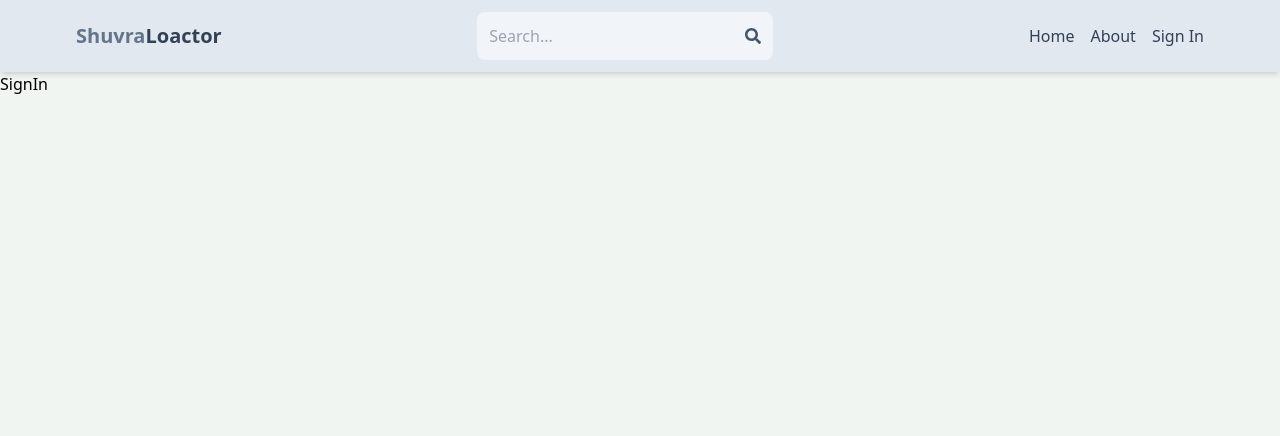
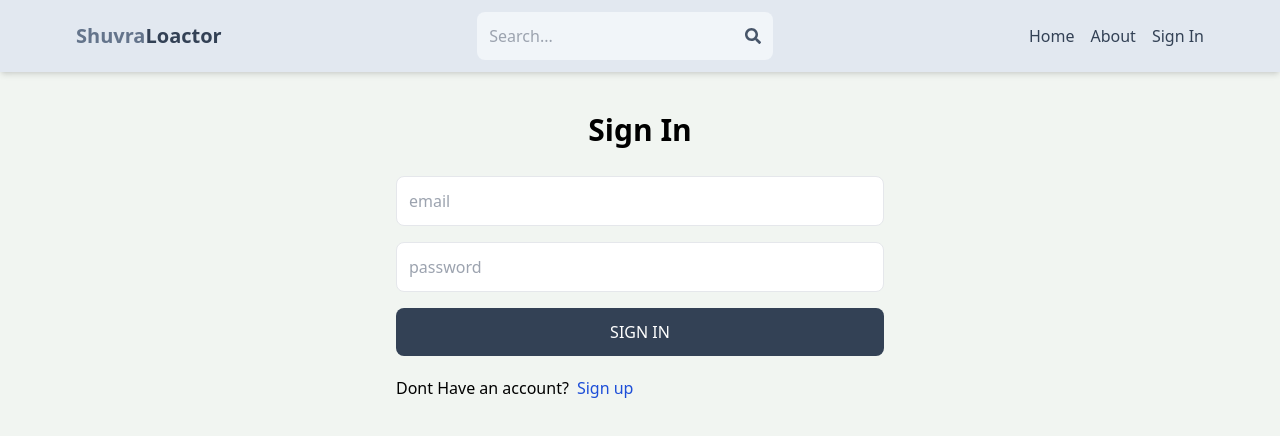
Before and after one commit to shuvra442/MARN-LOCATOR, a React (Vite) app: page /signin in a window 1280 px wide. Shown: the top 436 px of the page. Built offline with nearby package versions, Linux system fonts and the light colour scheme.

Commit message:
complte signin page functionality and UI

```diff
--- a/src/pages/SignIn.jsx
+++ b/src/pages/SignIn.jsx
@@ -1,9 +1,82 @@
-import React from 'react'
+import { useState } from "react";
+import { Link, useNavigate} from "react-router-dom";
 
 export default function SignIn() {
+  const [formData, setFormData] = useState({});
+  const [error, setError] = useState(null);
+  const [loading, setLoading] = useState(false);
+
+  // navigate : move to a specific page
+  const navigate = useNavigate();
+
+  // this handler fetch formdata data
+  const handleChange = (e) => {
+    setFormData({ ...formData, [e.target.id]: e.target.value });
+  };
+
+  //  submit formdata
+  const handleSubmit = async (e) => {
+    e.preventDefault();
+    try {
+      setLoading(true);
+      const res = await fetch("/api/auth/signin", {
+        method: "POST",
+        headers: {
+          "Content-Type": "application/json",
+        },
+        body: JSON.stringify(formData),
+      });
+      const data = await res.json();
+      console.log(data);
+      if (data.success === false) {
+        setLoading(false);
+        setError(data.message);
+        return;
+      }
+      setLoading(false);
+      setError(null);
+      navigate("/");
+    } catch (error) {
+      setLoading(false);
+      setError(error.message);
+    }
+  };
+
   return (
-    <div>
-      <h3>SignIn</h3>
+    <div className="p-3 max-w-lg mx-auto">
+      <h1 className="text-3xl text-center font-semibold my-7">Sign In</h1>
+
+      <form onSubmit={handleSubmit} className="flex flex-col gap-4">
+        <input
+          type="email"
+          placeholder="email"
+          className="border p-3 rounded-lg"
+          id="email"
+          onChange={handleChange}
+        />
+
+        <input
+          type="password"
+          placeholder="password"
+          className="border p-3 rounded-lg"
+          id="password"
+          onChange={handleChange}
+        />
+
+        <button disabled={loading}
+          className="bg-slate-700 text-white p-3 rounded-lg uppercase hover:opacity-95
+        disabled:opacity-80">
+          {loading ? 'Loading...' : 'Sign In'}
+        </button>
+      </form>
+
+      <div className="flex gap-2 mt-5">
+        <p>Dont Have an account?</p>
+        <Link to={"/signup"}>
+          <span className="text-blue-700">Sign up</span>
+        </Link>
+      </div>
+      {error && <p className="text-red-500 mt-5">{error}</p>}
     </div>
-  )
+  );
 }
```
